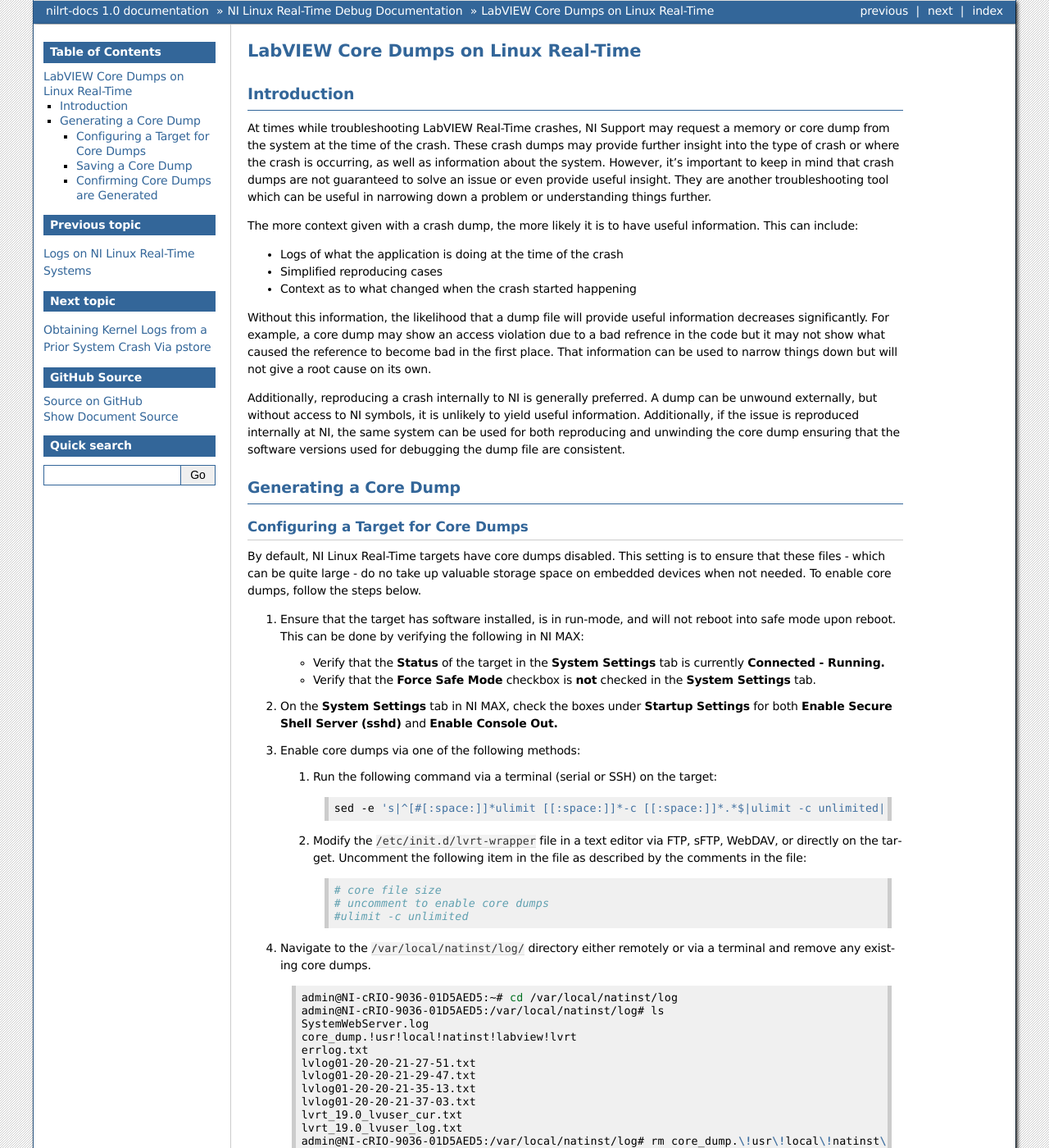
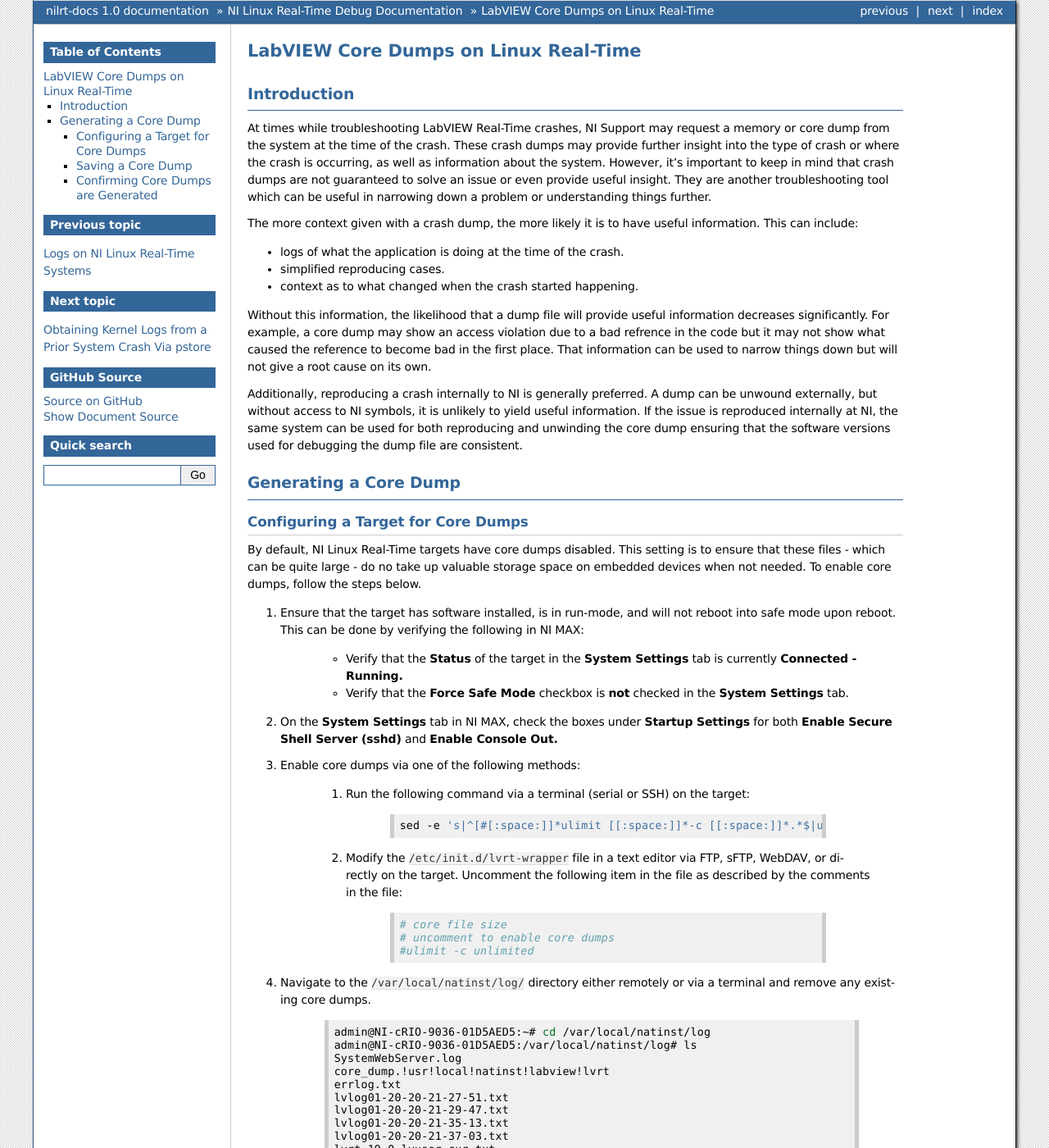
Before and after one commit to ni/nilrt-docs, a Sphinx documentation site: the page built from docs/source/troubleshooting/lvrt-crash-dumps.rst, in a window 1280 px wide and 1400 px high. Shown: the whole window at 82% size. Built offline with Sphinx 7.4.7, drawn with Linux system fonts in a browser that asks for light colours.

Commit message:
lvrt-crash-dumps: whitespace and styling
Signed-off-by: Alex Stewart <alex.stewart@ni.com>

```diff
--- a/docs/source/troubleshooting/lvrt-crash-dumps.rst
+++ b/docs/source/troubleshooting/lvrt-crash-dumps.rst
@@ -3,38 +3,19 @@
 =====================================
 
 Introduction
-================
+============
 
-At times while troubleshooting LabVIEW Real-Time crashes, NI Support may
-request a memory or core dump from the system at the time of the
-crash. These crash dumps may provide further insight into the type of
-crash or where the crash is occurring, as well as information about the
-system. However, it's important to keep in mind that crash dumps are not
-guaranteed to solve an issue or even provide useful insight. They are
-another troubleshooting tool which can be useful in narrowing down a
-problem or understanding things further.
+At times while troubleshooting LabVIEW Real-Time crashes, NI Support may request a memory or core dump from the system at the time of the crash. These crash dumps may provide further insight into the type of crash or where the crash is occurring, as well as information about the system. However, it's important to keep in mind that crash dumps are not guaranteed to solve an issue or even provide useful insight. They are another troubleshooting tool which can be useful in narrowing down a problem or understanding things further.
 
-| The more context given with a crash dump, the more likely it is to
-  have useful information. This can include:
+The more context given with a crash dump, the more likely it is to have useful information. This can include:
 
--  Logs of what the application is doing at the time of the
-   crash
--  Simplified reproducing cases
--  Context as to what changed when the crash started happening
+- logs of what the application is doing at the time of the crash.
+- simplified reproducing cases.
+- context as to what changed when the crash started happening.
 
-| Without this information, the likelihood that a dump file will provide
-  useful information decreases significantly. For example, a core dump
-  may show an access violation due to a bad refrence in the code but it
-  may not show what caused the reference to become bad in the first
-  place. That information can be used to narrow things down but will not
-  give a root cause on its own.
+Without this information, the likelihood that a dump file will provide useful information decreases significantly. For example, a core dump may show an access violation due to a bad refrence in the code but it may not show what caused the reference to become bad in the first place. That information can be used to narrow things down but will not give a root cause on its own.
 
-| Additionally, reproducing a crash internally to NI is generally
-  preferred. A dump can be unwound externally, but without access to NI
-  symbols, it is unlikely to yield useful information. Additionally, if
-  the issue is reproduced internally at NI, the same system can be used
-  for both reproducing and unwinding the core dump ensuring that the
-  software versions used for debugging the dump file are consistent.
+Additionally, reproducing a crash internally to NI is generally preferred. A dump can be unwound externally, but without access to NI symbols, it is unlikely to yield useful information. If the issue is reproduced internally at NI, the same system can be used for both reproducing and unwinding the core dump ensuring that the software versions used for debugging the dump file are consistent.
 
 
 Generating a Core Dump
@@ -43,157 +24,141 @@
 Configuring a Target for Core Dumps
 -----------------------------------
 
-| By default, NI Linux Real-Time targets have core dumps disabled. This
-  setting is to ensure that these files - which can be quite large - do
-  no take up valuable storage space on embedded devices when not
-  needed. To enable core dumps, follow the steps below.
+By default, NI Linux Real-Time targets have core dumps disabled. This setting is to ensure that these files - which can be quite large - do no take up valuable storage space on embedded devices when not needed. To enable core dumps, follow the steps below.
 
-#. Ensure that the target has software installed, is in run-mode, and
-   will not reboot into safe mode upon reboot. This can be done by
-   verifying the following in NI MAX:
+#. Ensure that the target has software installed, is in run-mode, and will not reboot into safe mode upon reboot. This can be done by verifying the following in NI MAX:
 
-   -  Verify that the **Status** of the target in
-      the **System Settings** tab is currently **Connected - Running.**
-   -  Verify that the **Force Safe Mode** checkbox is **not** checked in
-      the **System Settings** tab.
+	-  Verify that the **Status** of the target in the **System Settings** tab is currently **Connected - Running.**
+	-  Verify that the **Force Safe Mode** checkbox is **not** checked in the **System Settings** tab.
 
-#. On the **System Settings** tab in NI MAX, check the boxes
-   under **Startup Settings** for both **Enable Secure Shell Server
-   (sshd)** and **Enable Console Out.**
+#. On the **System Settings** tab in NI MAX, check the boxes under **Startup Settings** for both **Enable Secure Shell Server (sshd)** and **Enable Console Out.**
 
-#. Enable core dumps via one of the following methods:
+#. Enable core dumps via one of the following methods:
 
-   #. Run the following command via a terminal (serial or SSH) on the target:
+	#. Run the following command via a terminal (serial or SSH) on the target:
 
-      .. code:: bash
+		.. code:: bash
 
-         sed -e 's|^[#[:space:]]*ulimit [[:space:]]*-c [[:space:]]*.*$|ulimit -c unlimited|' -i /etc/init.d/lvrt-wrapper
+			sed -e 's|^[#[:space:]]*ulimit [[:space:]]*-c [[:space:]]*.*$|ulimit -c unlimited|' -i /etc/init.d/lvrt-wrapper
 
 
-   #. Modify the ``/etc/init.d/lvrt-wrapper`` file in a text editor via FTP,
-      sFTP, WebDAV, or directly on the target. Uncomment the following
-      item in the file as described by the comments in the file:
+	#. Modify the ``/etc/init.d/lvrt-wrapper`` file in a text editor via FTP, sFTP, WebDAV, or directly on the target. Uncomment the following item in the file as described by the comments in the file:
 
-      .. code:: bash
+		.. code:: bash
 
-         # core file size
-         # uncomment to enable core dumps
-         #ulimit -c unlimited
+			# core file size
+			# uncomment to enable core dumps
+			#ulimit -c unlimited
 
-#. Navigate to the ``/var/local/natinst/log/`` directory either remotely or
-   via a terminal and remove any existing core dumps.
+#. Navigate to the ``/var/local/natinst/log/`` directory either remotely or via a terminal and remove any existing core dumps.
 
-   .. code:: bash
+	.. code:: bash
 
-      admin@NI-cRIO-9036-01D5AED5:~# cd /var/local/natinst/log
-      admin@NI-cRIO-9036-01D5AED5:/var/local/natinst/log# ls
-      SystemWebServer.log
-      core_dump.!usr!local!natinst!labview!lvrt
-      errlog.txt
-      lvlog01-20-20-21-27-51.txt
-      lvlog01-20-20-21-29-47.txt
-      lvlog01-20-20-21-35-13.txt
-      lvlog01-20-20-21-37-03.txt
-      lvrt_19.0_lvuser_cur.txt
-      lvrt_19.0_lvuser_log.txt
-      admin@NI-cRIO-9036-01D5AED5:/var/local/natinst/log# rm core_dump.\!usr\!local\!natinst\!labview\!lvrt
+		admin@NI-cRIO-9036-01D5AED5:~# cd /var/local/natinst/log
+		admin@NI-cRIO-9036-01D5AED5:/var/local/natinst/log# ls
+		SystemWebServer.log
+		core_dump.!usr!local!natinst!labview!lvrt
+		errlog.txt
+		lvlog01-20-20-21-27-51.txt
+		lvlog01-20-20-21-29-47.txt
+		lvlog01-20-20-21-35-13.txt
+		lvlog01-20-20-21-37-03.txt
+		lvrt_19.0_lvuser_cur.txt
+		lvrt_19.0_lvuser_log.txt
+		admin@NI-cRIO-9036-01D5AED5:/var/local/natinst/log# rm core_dump.\!usr\!local\!natinst\!labview\!lvrt
 
 #. Restart the NI Linux Real-Time target to apply the change in settings.
+
 
 Saving a Core Dump
 --------------------
 
 #. With core dumps enabled, reproduce the crash.
-#. Confirm that a core dump is now present in ``/var/local/natinst/log/``.
-   The core dump should have a name similar
-   to ``core_dump.!usr!local!natinst!labview!lvrt``.
 
-   .. code:: bash
+#. Confirm that a core dump is now present in ``/var/local/natinst/log/``. The core dump should have a name similar to ``core_dump.!usr!local!natinst!labview!lvrt``.
 
-      admin@NI-cRIO-9036-01D5AED5:~# ls /var/local/natinst/log
-      SystemWebServer.log
-      core_dump.!usr!local!natinst!labview!lvrt
-      errlog.txt
-      lvlog01-20-20-21-27-51.txt
-      lvlog01-20-20-21-29-47.txt
-      lvlog01-20-20-21-35-13.txt
-      lvlog01-20-20-21-37-03.txt
-      lvrt_19.0_lvuser_cur.txt
-      lvrt_19.0_lvuser_log.txt
+	.. code:: bash
+
+		admin@NI-cRIO-9036-01D5AED5:~# ls /var/local/natinst/log
+		SystemWebServer.log
+		core_dump.!usr!local!natinst!labview!lvrt
+		errlog.txt
+		lvlog01-20-20-21-27-51.txt
+		lvlog01-20-20-21-29-47.txt
+		lvlog01-20-20-21-35-13.txt
+		lvlog01-20-20-21-37-03.txt
+		lvrt_19.0_lvuser_cur.txt
+		lvrt_19.0_lvuser_log.txt
 
 #. Archive the dump file.
 
-   .. code:: bash
+	.. code:: bash
 
-      admin@NI-cRIO-9036-01D5AED5:/var/local/natinst/log# tar -czf myCoreDump.tar.gz core_dump.\!usr\!local\!natinst\!labview\!lvrt
-      admin@NI-cRIO-9036-01D5AED5:/var/local/natinst/log# ls
-      SystemWebServer.log
-      core_dump.!usr!local!natinst!labview!lvrt
-      errlog.txt
-      lvlog01-20-20-21-27-51.txt
-      lvlog01-20-20-21-29-47.txt
-      lvlog01-20-20-21-35-13.txt
-      lvlog01-20-20-21-37-03.txt
-      lvlog01-20-20-21-42-12.txt
-      lvlog01-20-20-21-42-33.txt
-      lvrt_19.0_lvuser_cur.txt
-      lvrt_19.0_lvuser_log.txt
-      myCoreDump.tar.gz
-      admin@NI-cRIO-9036-01D5AED5:/var/local/natinst/log#
+		admin@NI-cRIO-9036-01D5AED5:/var/local/natinst/log# tar -czf myCoreDump.tar.gz core_dump.\!usr\!local\!natinst\!labview\!lvrt
+		admin@NI-cRIO-9036-01D5AED5:/var/local/natinst/log# ls
+		SystemWebServer.log
+		core_dump.!usr!local!natinst!labview!lvrt
+		errlog.txt
+		lvlog01-20-20-21-27-51.txt
+		lvlog01-20-20-21-29-47.txt
+		lvlog01-20-20-21-35-13.txt
+		lvlog01-20-20-21-37-03.txt
+		lvlog01-20-20-21-42-12.txt
+		lvlog01-20-20-21-42-33.txt
+		lvrt_19.0_lvuser_cur.txt
+		lvrt_19.0_lvuser_log.txt
+		myCoreDump.tar.gz
+		admin@NI-cRIO-9036-01D5AED5:/var/local/natinst/log#
 
-#. Copy the core dump archive to a host system via a supported file
-   transfer method (FTP, sFTP, WebDAV, etc).
-#. Generate an NI MAX Technical Support Report and include this
-   when providing NI Support with the core dump.
+#. Copy the core dump archive to a host system via a supported file transfer method (FTP, sFTP, WebDAV, etc).
+#. Generate an NI MAX Technical Support Report and include this when providing NI Support with the core dump.
+
 
 Confirming Core Dumps are Generated
 -----------------------------------
 
-| To confirm core dumps are properly configured, it's possible to
-  force a crash of the LabVIEW Real-Time process for testing purposes.
+To confirm core dumps are properly configured, it's possible to force a crash of the LabVIEW Real-Time process for testing purposes.
 
 #. Configure a target for Core Dumps as described above.
-#. Open a terminal on the target (SSH or Serial) and log in as the admin
-   user.
+
+#. Open a terminal on the target (SSH or Serial) and log in as the admin user.
+
 #. Run the following command:
 
-   .. code:: bash
+	.. code:: bash
 
-      killall -3 lvrt
+		killall -3 lvrt
 
-   This command will send a SIGSEGV to the lvrt process.
-#. Confirm that the lvrt process crashed by running the following
-   command:
+	This command will send a SIGSEGV to the lvrt process.
 
-   .. code:: bash
+#. Confirm that the lvrt process crashed by running the following command:
 
-      ps -aux | grep lvrt
+	.. code:: bash
 
-   If lvrt crashed, there should be something similar to the following
-   result, noting the CRASHED_AND_RESTART message:
+		ps -aux | grep lvrt
 
-   .. code:: bash
+	If lvrt crashed, there should be something similar to the following result, noting the CRASHED_AND_RESTART message:
 
-      1707 admin      0:00 {lvrt-daemon} /bin/sh /etc/init.d/lvrt-daemon
-      2408 admin      0:00 /bin/su -- lvuser -l -c /etc/init.d/lvrt-wrapper CRASHED_AND_RESTART /var/run/lvrt_wrapper.pid false
-      2409 lvuser     0:00 {MainAppThread} ./lvrt
-      2473 admin      0:00 grep lvrt
+	.. code:: bash
 
-#. Confirm that a core dump is now present in ``/var/local/natinst/log/``.
-   The core dump should have a name similar
-   to ``core_dump.!usr!local!natinst!labview!lvrt``.
+		1707 admin      0:00 {lvrt-daemon} /bin/sh /etc/init.d/lvrt-daemon
+		2408 admin      0:00 /bin/su -- lvuser -l -c /etc/init.d/lvrt-wrapper CRASHED_AND_RESTART /var/run/lvrt_wrapper.pid false
+		2409 lvuser     0:00 {MainAppThread} ./lvrt
+		2473 admin      0:00 grep lvrt
 
-   .. code:: bash
+#. Confirm that a core dump is now present in ``/var/local/natinst/log/``. The core dump should have a name similar to ``core_dump.!usr!local!natinst!labview!lvrt``.
 
-      admin@NI-cRIO-9036-01D5AED5:~# ls /var/local/natinst/log
-      SystemWebServer.log
-      core_dump.!usr!local!natinst!labview!lvrt
-      errlog.txt
-      lvlog01-20-20-21-27-51.txt
-      lvlog01-20-20-21-29-47.txt
-      lvlog01-20-20-21-35-13.txt
-      lvlog01-20-20-21-37-03.txt
-      lvrt_19.0_lvuser_cur.txt
-      lvrt_19.0_lvuser_log.txt
-#. Remove the core dump before proceeding to reproduce the
-   actual crash.
+	.. code:: bash
+
+		admin@NI-cRIO-9036-01D5AED5:~# ls /var/local/natinst/log
+		SystemWebServer.log
+		core_dump.!usr!local!natinst!labview!lvrt
+		errlog.txt
+		lvlog01-20-20-21-27-51.txt
+		lvlog01-20-20-21-29-47.txt
+		lvlog01-20-20-21-35-13.txt
+		lvlog01-20-20-21-37-03.txt
+		lvrt_19.0_lvuser_cur.txt
+		lvrt_19.0_lvuser_log.txt
+
+#. Remove the core dump before proceeding to reproduce the actual crash.
```
